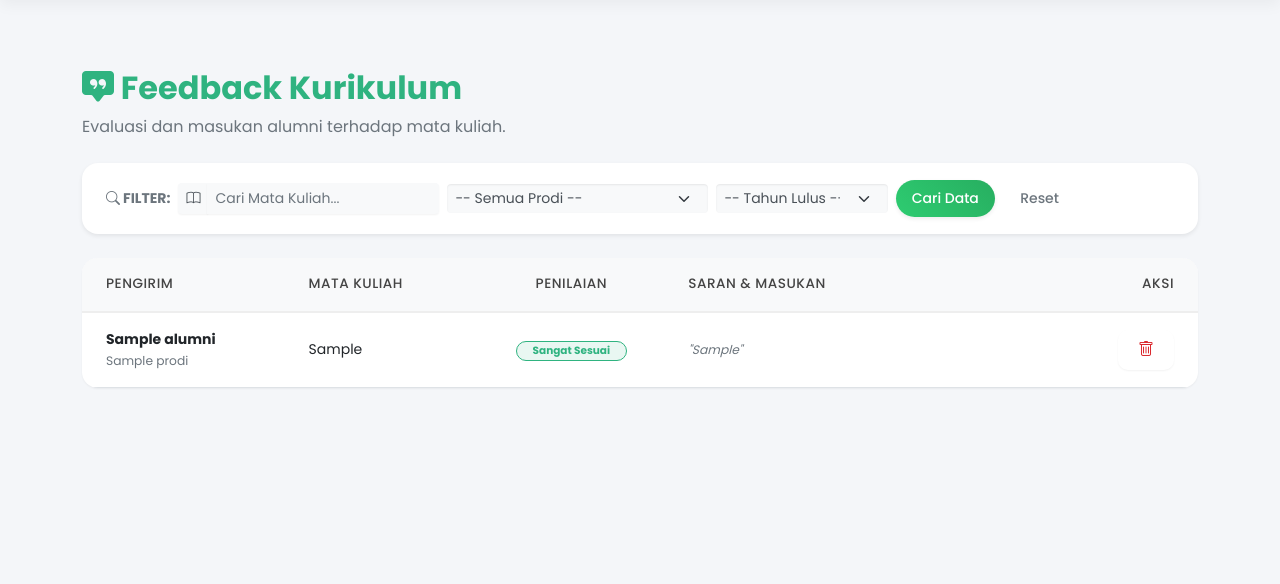
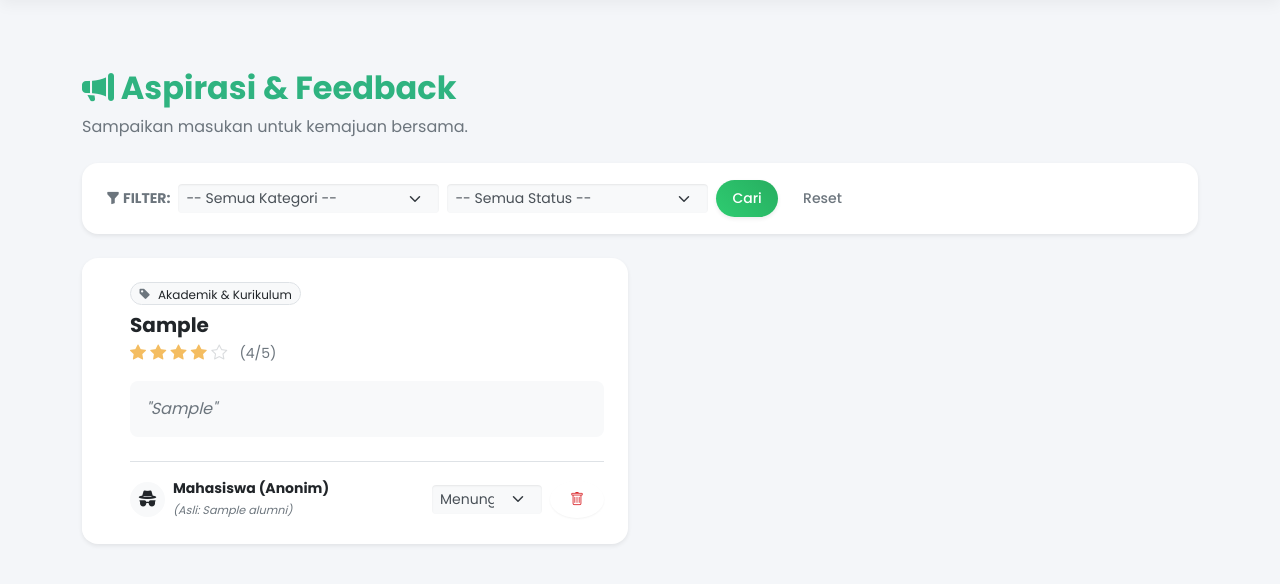
Before and after one commit to nayotamaryaptra/Tracer_Study_PBO, a Django app: page /feedback/ in a window 1280 px wide. Shown: the part 75-659 px from the top of the page. Run offline with Django 5.2, Linux system fonts and the light colour scheme; a user stored in the database is signed in; tables that the repository leaves empty hold one stand-in row (values such as "Sample post").

Commit message:
Ubah Feedback

```diff
--- a/feedback/templates/feedback/feedback_list.html
+++ b/feedback/templates/feedback/feedback_list.html
@@ -4,21 +4,12 @@
 
 <div class="d-flex justify-content-between align-items-center mb-4">
     <div>
-        <h2 class="fw-bold text-success">
-            <i class="bi bi-chat-square-quote-fill"></i> Feedback Kurikulum
-        </h2>
-        <p class="text-muted mb-0">
-            {% if is_admin %}
-                Evaluasi dan masukan alumni terhadap mata kuliah.
-            {% else %}
-                Suara Anda sangat berarti untuk perbaikan kurikulum kami.
-            {% endif %}
-        </p>
+        <h2 class="fw-bold text-success"><i class="bi bi-megaphone-fill"></i> Aspirasi & Feedback</h2>
+        <p class="text-muted mb-0">Sampaikan masukan untuk kemajuan bersama.</p>
     </div>
-
     {% if not is_admin %}
         <a href="{% url 'feedback:create' %}" class="btn btn-success shadow-sm px-4 rounded-pill">
-            <i class="bi bi-pencil-fill me-1"></i> Beri Masukan Baru
+            <i class="bi bi-plus-lg me-1"></i> Buat Tiket Baru
         </a>
     {% endif %}
 </div>
@@ -27,43 +18,21 @@
 <div class="card border-0 shadow-sm mb-4 bg-white">
     <div class="card-body py-3">
         <form method="get" class="row g-2 align-items-center">
-            <div class="col-auto text-muted fw-bold small">
-                <i class="bi bi-search"></i> FILTER:
-            </div>
-
+            <div class="col-auto fw-bold text-muted small"><i class="bi bi-funnel-fill"></i> FILTER:</div>
             <div class="col-md-3">
-                <div class="input-group input-group-sm">
-                    <span class="input-group-text bg-light border-0"><i class="bi bi-book"></i></span>
-                    <input type="text" name="matkul" class="form-control form-control-sm border-0 bg-light" placeholder="Cari Mata Kuliah..." value="{{ request.GET.matkul|default:'' }}">
-                </div>
-            </div>
-
-            <div class="col-md-3">
-                <select name="prodi" class="form-select form-select-sm border-0 bg-light fw-medium">
-                    <option value="">-- Semua Prodi --</option>
-                    {% for p in prodi_list %}
-                        <option value="{{ p.id }}" {% if request.GET.prodi == p.id|stringformat:"i" %}selected{% endif %}>
-                            {{ p.nama }}
-                        </option>
-                    {% endfor %}
+                <select name="kategori" class="form-select form-select-sm border-0 bg-light fw-medium">
+                    <option value="">-- Semua Kategori --</option>
+                    {% for k, label in kategori_list %}<option value="{{ k }}">{{ label }}</option>{% endfor %}
                 </select>
             </div>
-
-            <div class="col-md-2">
-                <select name="tahun" class="form-select form-select-sm border-0 bg-light fw-medium">
-                    <option value="">-- Tahun Lulus --</option>
-                    {% for t in tahun_list %}
-                        <option value="{{ t }}" {% if request.GET.tahun == t|stringformat:"i" %}selected{% endif %}>
-                            {{ t }}
-                        </option>
-                    {% endfor %}
+            <div class="col-md-3">
+                <select name="status" class="form-select form-select-sm border-0 bg-light fw-medium">
+                    <option value="">-- Semua Status --</option>
+                    {% for s, label in status_list %}<option value="{{ s }}">{{ label }}</option>{% endfor %}
                 </select>
             </div>
-
             <div class="col-auto">
-                <button type="submit" class="btn btn-sm btn-success px-3 rounded-pill shadow-sm">
-                    Cari Data
-                </button>
+                <button type="submit" class="btn btn-sm btn-success px-3 rounded-pill shadow-sm">Cari</button>
                 <a href="{% url 'feedback:list' %}" class="btn btn-sm btn-link text-decoration-none text-muted">Reset</a>
             </div>
         </form>
@@ -71,76 +40,94 @@
 </div>
 {% endif %}
 
-<div class="card border-0 shadow rounded-4 overflow-hidden">
-    <div class="table-responsive">
-        <table class="table table-hover align-middle mb-0">
-            <thead class="bg-light text-uppercase small text-muted">
-                <tr>
-                    {% if is_admin %}<th class="py-3 ps-4">Pengirim</th>{% endif %}
-                    <th class="py-3 {% if not is_admin %}ps-4{% endif %}">Mata Kuliah</th>
-                    <th class="py-3 text-center">Penilaian</th>
-                    <th class="py-3" width="35%">Saran & Masukan</th>
-                    <th class="py-3 text-end pe-4">Aksi</th>
-                </tr>
-            </thead>
-            <tbody>
+<div class="row g-4">
     {% for f in feedbacks %}
-                <tr>
-                    {% if is_admin %}
-                    <td class="ps-4">
-                        <div class="fw-bold text-dark">{{ f.alumni.nama }}</div>
-                        <small class="text-muted">{{ f.alumni.prodi.nama }}</small>
-                    </td>
+    <div class="col-md-6">
+        <div class="card h-100 border-0 shadow-sm rounded-4 hover-shadow position-relative overflow-hidden">
+            <div class="position-absolute top-0 start-0 bottom-0 bg-{{ f.status|yesno:'secondary,warning,success' }}" style="width: 5px;"></div>
+
+            <div class="card-body p-4 ps-5">
+                <div class="d-flex justify-content-between align-items-start mb-2">
+                    <span class="badge bg-light text-dark border rounded-pill fw-normal">
+                        <i class="bi bi-tag-fill me-1 text-muted"></i> {{ f.get_kategori_display }}
+                    </span>
+
+                    {% if f.status == 'pending' %}
+                        <span class="badge bg-secondary bg-opacity-10 text-secondary border border-secondary rounded-pill">Menunggu</span>
+                    {% elif f.status == 'process' %}
+                        <span class="badge bg-warning bg-opacity-10 text-warning border border-warning rounded-pill">Diproses</span>
+                    {% else %}
+                        <span class="badge bg-success bg-opacity-10 text-success border border-success rounded-pill">Selesai</span>
                     {% endif %}
+                </div>
 
-                    <td class="{% if not is_admin %}ps-4{% endif %} fw-medium text-dark">
-                        {{ f.mata_kuliah }}
-                    </td>
+                <h5 class="fw-bold text-dark mb-1">{{ f.mata_kuliah }}</h5>
 
-                    <td class="text-center">
-                        {% if f.kesesuaian == 'Sangat Sesuai' or f.kesesuaian == 'Sangat Baik' %}
-                            <span class="badge bg-success bg-opacity-10 text-success border border-success rounded-pill px-3">Sangat Sesuai</span>
-                        {% elif f.kesesuaian == 'Sesuai' or f.kesesuaian == 'Baik' %}
-                            <span class="badge bg-primary bg-opacity-10 text-primary border border-primary rounded-pill px-3">Sesuai</span>
-                        {% elif f.kesesuaian == 'Kurang' or f.kesesuaian == 'Cukup' %}
-                            <span class="badge bg-warning bg-opacity-10 text-warning border border-warning rounded-pill px-3">Kurang</span>
+                <div class="mb-3 text-warning">
+                    {% for i in "12345" %}
+                        {% if forloop.counter <= f.rating %}
+                            <i class="bi bi-star-fill"></i>
                         {% else %}
-                            <span class="badge bg-danger bg-opacity-10 text-danger border border-danger rounded-pill px-3">Tidak Sesuai</span>
+                            <i class="bi bi-star text-muted opacity-25"></i>
                         {% endif %}
-                    </td>
+                    {% endfor %}
+                    <span class="text-muted small ms-2">({{ f.rating }}/5)</span>
+                </div>
 
-                    <td class="text-muted fst-italic small">
-                        "{{ f.saran|truncatewords:15 }}"
-                    </td>
+                <p class="text-muted mb-4 bg-light p-3 rounded-3 fst-italic">
+                    "{{ f.saran }}"
+                </p>
 
-                    <td class="text-end pe-4">
-                        {% if not is_admin %}
-                            <a href="{% url 'feedback:edit' f.pk %}" class="btn btn-sm btn-outline-warning border-0" title="Edit">
-                                <i class="bi bi-pencil-square fs-6"></i>
-                            </a>
+                <div class="d-flex justify-content-between align-items-center pt-3 border-top">
+                    <div class="d-flex align-items-center">
+                        <div class="rounded-circle bg-light d-flex align-items-center justify-content-center me-2" style="width: 35px; height: 35px;">
+                            {% if f.is_anonymous %}
+                                <i class="bi bi-incognito text-dark fs-5"></i>
+                            {% else %}
+                                <span class="fw-bold text-primary">{{ f.alumni.nama|slice:":1" }}</span>
                             {% endif %}
-                        <a href="{% url 'feedback:delete' f.pk %}" class="btn btn-sm btn-outline-danger border-0" title="Hapus">
-                            <i class="bi bi-trash fs-6"></i>
-                        </a>
-                    </td>
-                </tr>
-                {% empty %}
-                <tr>
-                    <td colspan="{% if is_admin %}5{% else %}4{% endif %}" class="text-center py-5">
-                        <div class="text-muted opacity-25 mb-2">
-                            <i class="bi bi-chat-square-text" style="font-size: 3rem;"></i>
                         </div>
-                        <p class="text-muted mb-0">Belum ada data feedback.</p>
-                        {% if not is_admin %}
-                            <a href="{% url 'feedback:create' %}" class="btn btn-sm btn-success mt-2 rounded-pill">
-                                Tulis Masukan
-                            </a>
+                        <div class="small">
+                            {% if f.is_anonymous %}
+                                <span class="fw-bold text-dark">Mahasiswa (Anonim)</span>
+                                {% if is_admin %}<br><span class="text-muted fst-italic" style="font-size: 0.7rem;">(Asli: {{ f.alumni.nama }})</span>{% endif %}
+                            {% else %}
+                                <span class="fw-bold text-dark">{{ f.alumni.nama }}</span>
+                                <br><span class="text-muted">{{ f.alumni.prodi.nama }}</span>
                             {% endif %}
-                    </td>
-                </tr>
-                {% endfor %}
-            </tbody>
-        </table>
                         </div>
                     </div>
+
+                    {% if is_admin %}
+                    <form method="post" class="d-flex align-items-center">
+                        {% csrf_token %}
+                        <input type="hidden" name="feedback_id" value="{{ f.id }}">
+                        <select name="status" class="form-select form-select-sm border-0 bg-light me-2" style="width: 110px;" onchange="this.form.submit()">
+                            <option value="pending" {% if f.status == 'pending' %}selected{% endif %}>Menunggu</option>
+                            <option value="process" {% if f.status == 'process' %}selected{% endif %}>Proses</option>
+                            <option value="done" {% if f.status == 'done' %}selected{% endif %}>Selesai</option>
+                        </select>
+                        <a href="{% url 'feedback:delete' f.pk %}" class="btn btn-sm btn-outline-danger border-0 rounded-circle"><i class="bi bi-trash"></i></a>
+                    </form>
+                    {% else %}
+                        <div>
+                            <a href="{% url 'feedback:edit' f.pk %}" class="btn btn-sm btn-link text-warning p-0 me-2"><i class="bi bi-pencil-square fs-5"></i></a>
+                            <a href="{% url 'feedback:delete' f.pk %}" class="btn btn-sm btn-link text-danger p-0"><i class="bi bi-trash fs-5"></i></a>
+                        </div>
+                    {% endif %}
+                </div>
+            </div>
+        </div>
+    </div>
+    {% empty %}
+    <div class="col-12 text-center py-5">
+        <div class="text-muted opacity-50 mb-3"><i class="bi bi-inbox fs-1"></i></div>
+        <p class="text-muted">Belum ada aspirasi yang masuk.</p>
+    </div>
+    {% endfor %}
+</div>
+
+<style>
+    .hover-shadow:hover { transform: translateY(-3px); box-shadow: 0 10px 20px rgba(0,0,0,0.08) !important; transition: all 0.3s ease; }
+</style>
 {% endblock %}
--- a/feedback/views.py
+++ b/feedback/views.py
@@ -4,101 +4,89 @@
 from .models import Feedback
 from .forms import FeedbackForm
 from alumni.models import Prodi, Alumni
-from django import forms
-
-class FeedbackForm(forms.ModelForm):
-    class Meta:
-        model = Feedback
-        fields = ['mata_kuliah', 'kesesuaian', 'saran']
-
-def is_admin(user):
-    return user.is_staff or user.is_superuser
 
 @login_required
 def feedback_list(request):
-    # ADMIN: Lihat Semua + Filter (Matkul, Prodi, Tahun) - NO Jurusan
+    # ADMIN: Bisa Update Status via POST
+    if request.method == 'POST' and request.user.is_staff:
+        feedback_id = request.POST.get('feedback_id')
+        new_status = request.POST.get('status')
+        if feedback_id and new_status:
+            fb = get_object_or_404(Feedback, id=feedback_id)
+            fb.status = new_status
+            fb.save()
+            messages.success(request, f"Status tiket #{fb.id} diperbarui.")
+            return redirect('feedback:list')
+
+    # ADMIN VIEW (Filter + All Data)
     if request.user.is_staff:
-        feedbacks = Feedback.objects.select_related('alumni', 'alumni__prodi').all()
+        feedbacks = Feedback.objects.select_related('alumni', 'alumni__prodi').all().order_by('-created_at')
 
-        # Filter
-        matkul = request.GET.get('matkul')
-        prodi_id = request.GET.get('prodi')
-        tahun = request.GET.get('tahun')
+        # Filter Logic
+        kategori = request.GET.get('kategori')
+        status = request.GET.get('status')
 
-        if matkul: feedbacks = feedbacks.filter(mata_kuliah__icontains=matkul)
-        if prodi_id: feedbacks = feedbacks.filter(alumni__prodi_id=prodi_id)
-        if tahun: feedbacks = feedbacks.filter(alumni__tahun_lulus=tahun)
+        if kategori: feedbacks = feedbacks.filter(kategori=kategori)
+        if status: feedbacks = feedbacks.filter(status=status)
 
         context = {
             'feedbacks': feedbacks, 'is_admin': True,
-            'prodi_list': Prodi.objects.all(),
-            'tahun_list': Alumni.objects.values_list('tahun_lulus', flat=True).distinct()
+            'kategori_list': Feedback.KATEGORI_CHOICES, # Untuk Filter Dropdown
+            'status_list': Feedback.STATUS_CHOICES,
         }
         return render(request, 'feedback/feedback_list.html', context)
 
-    # MAHASISWA: Lihat Punya Sendiri
+    # MAHASISWA VIEW (My Data Only)
     else:
         if not hasattr(request.user, 'alumni'): return redirect('dashboard')
-        feedbacks = Feedback.objects.filter(alumni=request.user.alumni)
+        feedbacks = Feedback.objects.filter(alumni=request.user.alumni).order_by('-created_at')
         return render(request, 'feedback/feedback_list.html', {'feedbacks': feedbacks, 'is_admin': False})
 
 @login_required
 def feedback_create(request):
-    # SECURITY: Admin DILARANG Tambah Feedback
     if request.user.is_staff:
-        messages.error(request, "Admin tidak dapat mengisi feedback.")
         return redirect('feedback:list')
-
-    # Cek apakah user punya profil alumni
     if not hasattr(request.user, 'alumni'):
-        messages.error(request, "Profil alumni tidak ditemukan.")
         return redirect('dashboard')
 
     if request.method == 'POST':
         form = FeedbackForm(request.POST)
         if form.is_valid():
             fb = form.save(commit=False)
-            fb.alumni = request.user.alumni # Otomatis set Alumni
+            fb.alumni = request.user.alumni
             fb.save()
-            messages.success(request, "Feedback berhasil dikirim.")
+            messages.success(request, "Aspirasi Anda berhasil dikirim!")
             return redirect('feedback:list')
     else:
         form = FeedbackForm()
 
-    return render(request, 'feedback/feedback_form.html', {'form': form, 'title': 'Tambah Feedback'})
+    return render(request, 'feedback/feedback_form.html', {'form': form, 'title': 'Kirim Aspirasi Baru'})
 
 @login_required
 def feedback_edit(request, pk):
     fb = get_object_or_404(Feedback, pk=pk)
-
-    # SECURITY: Hanya Pemilik yang boleh edit
     if request.user.is_staff or fb.alumni.user != request.user:
-        messages.error(request, "Akses ditolak.")
         return redirect('feedback:list')
 
     if request.method == 'POST':
         form = FeedbackForm(request.POST, instance=fb)
         if form.is_valid():
             form.save()
-            messages.success(request, "Feedback diperbarui.")
+            messages.success(request, "Aspirasi diperbarui.")
             return redirect('feedback:list')
     else:
         form = FeedbackForm(instance=fb)
-
-    return render(request, 'feedback/feedback_form.html', {'form': form, 'title': 'Edit Feedback'})
+    return render(request, 'feedback/feedback_form.html', {'form': form, 'title': 'Edit Aspirasi'})
 
 @login_required
 def feedback_delete(request, pk):
     fb = get_object_or_404(Feedback, pk=pk)
-
-    # SECURITY: Admin BOLEH, Pemilik BOLEH
     is_owner = (not request.user.is_staff and fb.alumni.user == request.user)
     if not (request.user.is_staff or is_owner):
         return redirect('feedback:list')
 
     if request.method == 'POST':
         fb.delete()
-        messages.success(request, "Feedback dihapus.")
+        messages.success(request, "Data dihapus.")
         return redirect('feedback:list')
-
     return render(request, 'feedback/feedback_confirm_delete.html', {'object': fb})
```
Also changed, not shown: feedback/admin.py (+10 -4 lines), feedback/forms.py (+10 -2 lines), feedback/models.py (+30 -10 lines), feedback/templates/feedback/feedback_form.html (+5 -5 lines), feedback/migrations/0001_initial.py, feedback/migrations/0002_alter_feedback_kesesuaian_alter_feedback_mata_kuliah_and_more.py (deleted). Lines whose indentation alone changed are shown as unchanged.
